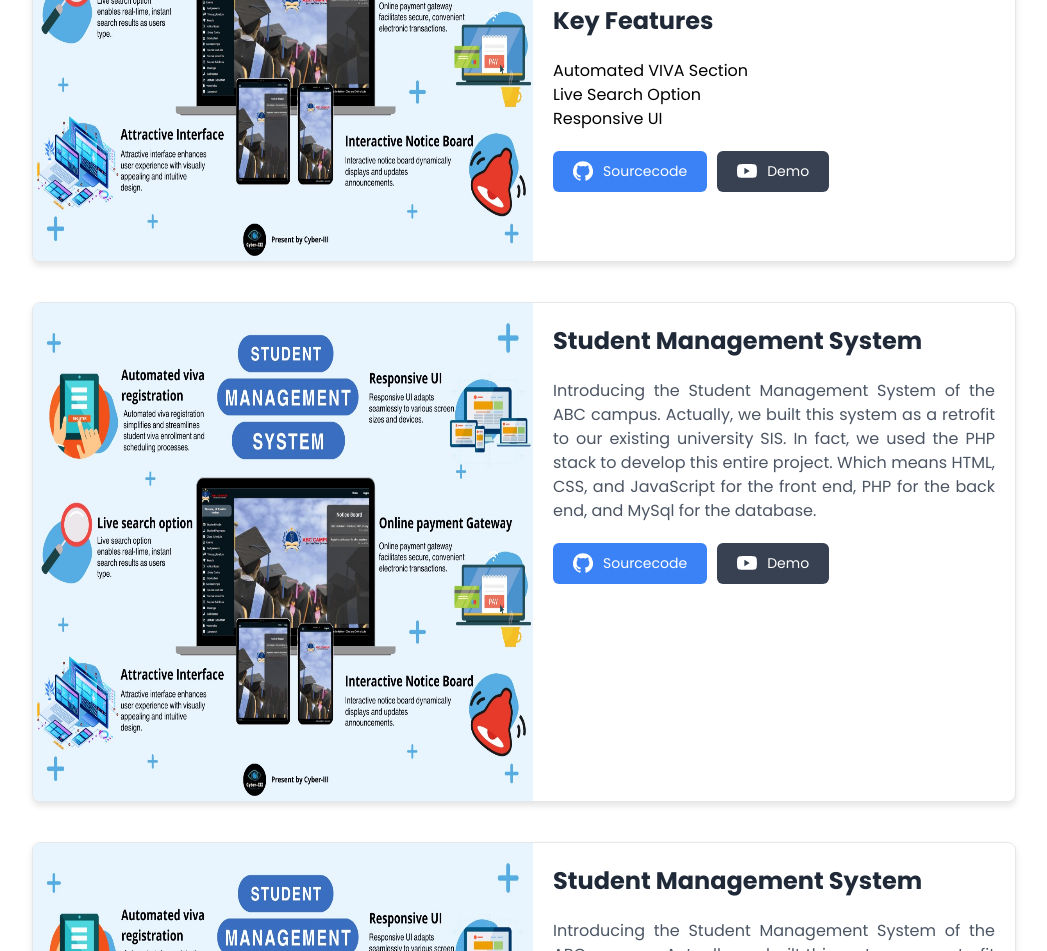
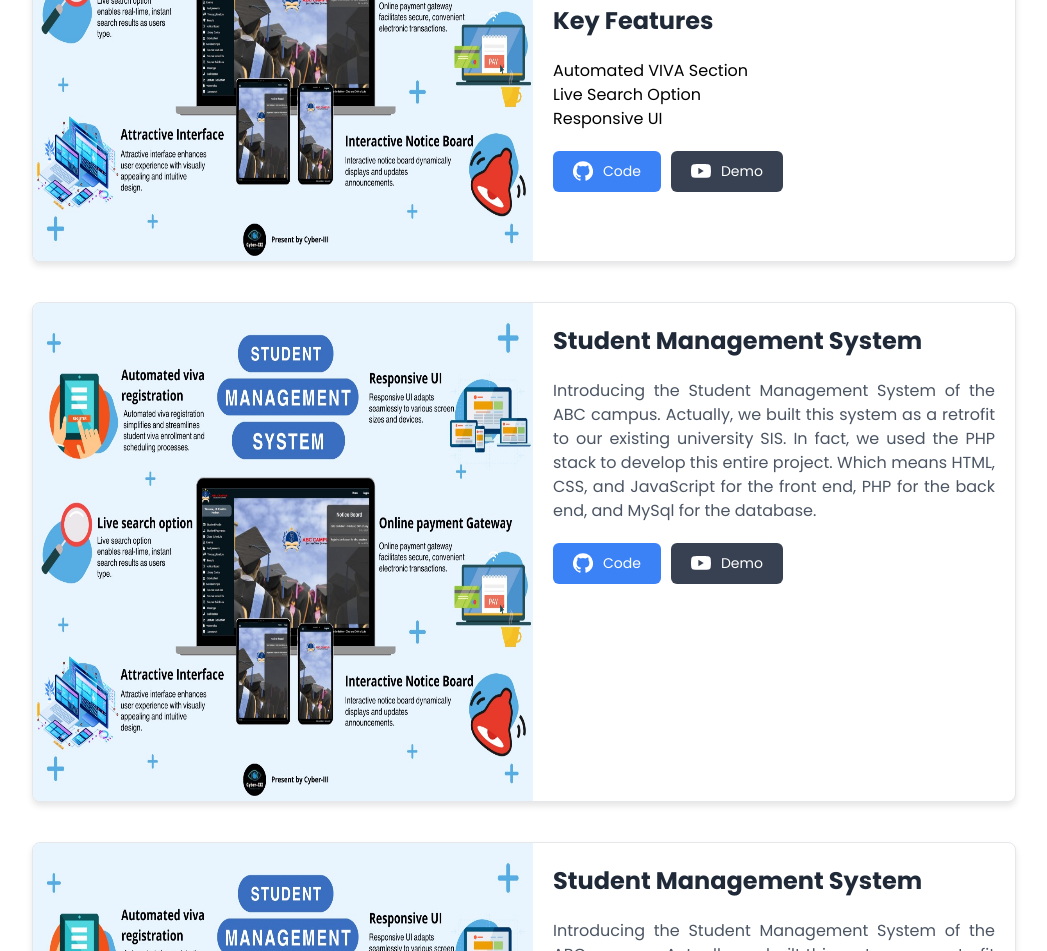
Before and after one commit to RamithaHeshan33/portfolio, a website: page index.html in a window 1280 px wide. Shown: the part 1379-2330 px from the top of the page, without its empty margins (116-1163 px from the left). Drawn offline with nearby package versions, Linux system fonts and the light colour scheme.

Commit message:
Update index.html

```diff
--- a/index.html
+++ b/index.html
@@ -231,7 +231,7 @@
                           <svg class="w-5 h-5" aria-hidden="true" viewBox="0 0 16 16" fill="currentColor" xmlns="http://www.w3.org/2000/svg">
                               <path d="M8 .198a8 8 0 00-2.53 15.61c.4.07.547-.173.547-.386 0-.19-.007-.693-.01-1.36-2.225.483-2.695-1.072-2.695-1.072-.364-.922-.89-1.167-.89-1.167-.728-.498.055-.488.055-.488.805.057 1.228.827 1.228.827.715 1.224 1.874.87 2.33.665.072-.518.28-.87.51-1.07-1.777-.2-3.644-.888-3.644-3.956 0-.874.313-1.588.823-2.148-.082-.202-.357-1.017.077-2.12 0 0 .67-.215 2.195.82a7.626 7.626 0 012-.27 7.63 7.63 0 012 .27c1.525-1.035 2.195-.82 2.195-.82.434 1.103.16 1.918.078 2.12.512.56.823 1.274.823 2.148 0 3.075-1.87 3.753-3.654 3.948.287.25.543.737.543 1.485 0 1.07-.01 1.933-.01 2.197 0 .213.146.463.55.384A8.001 8.001 0 008 .198z"></path>
                           </svg>
-                          Sourcecode
+                          Code
                       </a>
                       <a href="" target="_blank" class="demo">
                           <svg class="w-5 h-5" aria-hidden="true" viewBox="0 0 24 24" fill="currentColor" xmlns="http://www.w3.org/2000/svg">
@@ -261,7 +261,7 @@
                         <svg class="w-5 h-5" aria-hidden="true" viewBox="0 0 16 16" fill="currentColor" xmlns="http://www.w3.org/2000/svg">
                             <path d="M8 .198a8 8 0 00-2.53 15.61c.4.07.547-.173.547-.386 0-.19-.007-.693-.01-1.36-2.225.483-2.695-1.072-2.695-1.072-.364-.922-.89-1.167-.89-1.167-.728-.498.055-.488.055-.488.805.057 1.228.827 1.228.827.715 1.224 1.874.87 2.33.665.072-.518.28-.87.51-1.07-1.777-.2-3.644-.888-3.644-3.956 0-.874.313-1.588.823-2.148-.082-.202-.357-1.017.077-2.12 0 0 .67-.215 2.195.82a7.626 7.626 0 012-.27 7.63 7.63 0 012 .27c1.525-1.035 2.195-.82 2.195-.82.434 1.103.16 1.918.078 2.12.512.56.823 1.274.823 2.148 0 3.075-1.87 3.753-3.654 3.948.287.25.543.737.543 1.485 0 1.07-.01 1.933-.01 2.197 0 .213.146.463.55.384A8.001 8.001 0 008 .198z"></path>
                         </svg>
-                        Sourcecode
+                        Code
                     </a>
                     <a href="" target="_blank" class="demo">
                         <svg class="w-5 h-5" aria-hidden="true" viewBox="0 0 24 24" fill="currentColor" xmlns="http://www.w3.org/2000/svg">
```
